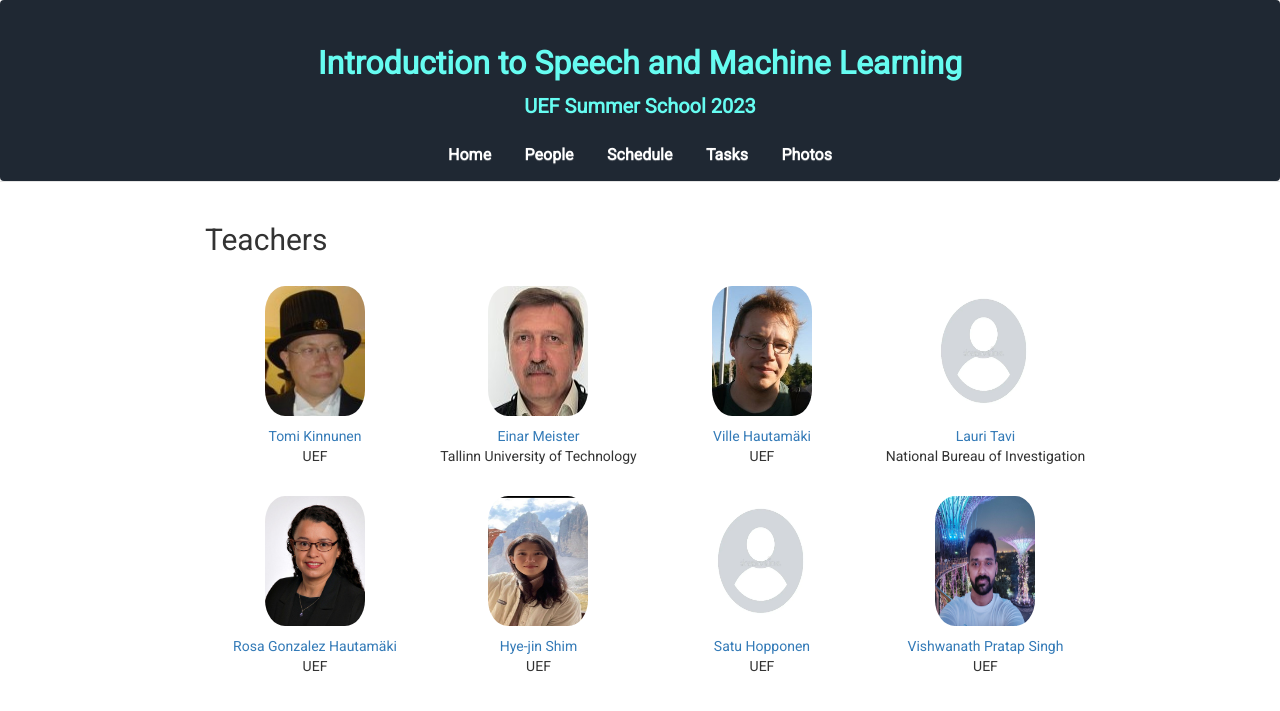
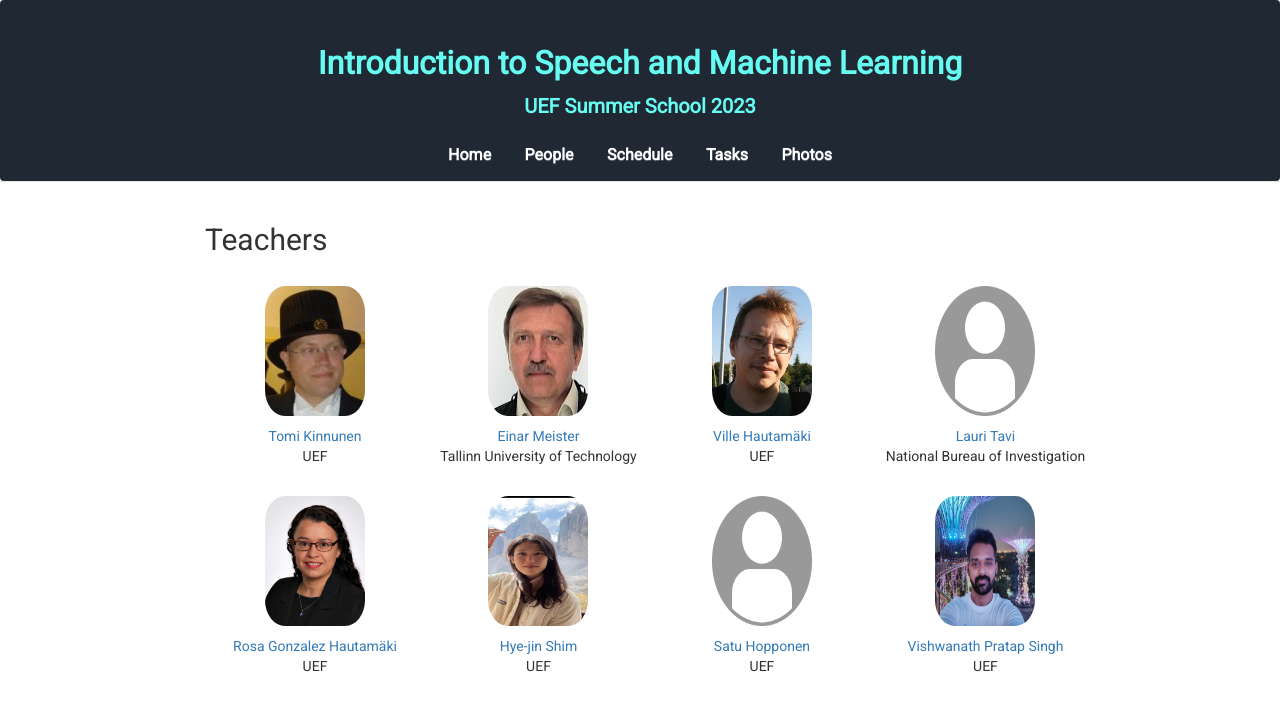
Before and after one commit to vpspeech/summerschool2023, a Jekyll site: the page built from people.md, in a window 1280 px wide. Shown: the top 711 px of the page. Built offline with Jekyll 4.4.1, drawn with Linux system fonts in a browser that asks for light colours; nearby versions of some CDN libraries.

Commit message:
Update people.yml

```diff
--- a/_data/people.yml
+++ b/_data/people.yml
@@ -17,7 +17,7 @@
 - name: "Lauri Tavi"
   organization: "National Bureau of Investigation"
   topic: "Speech"
-  photo: "img/nope.png"
+  photo: "img/default.jpg"
   site: "https://poliisi.fi/en/national-bureau-of-investigation"
 - name: "Rosa Gonzalez Hautamäki"
   organization: "UEF"
@@ -32,7 +32,7 @@
 - name: "Satu Hopponen"
   organization: "UEF"
   topic: "Speech"
-  photo: "img/nope.png"
+  photo: "img/default.jpg"
   site: "https://uefconnect.uef.fi/en/person/satu.hopponen/"
 - name: "Vishwanath Pratap Singh"
   organization: "UEF"
```
